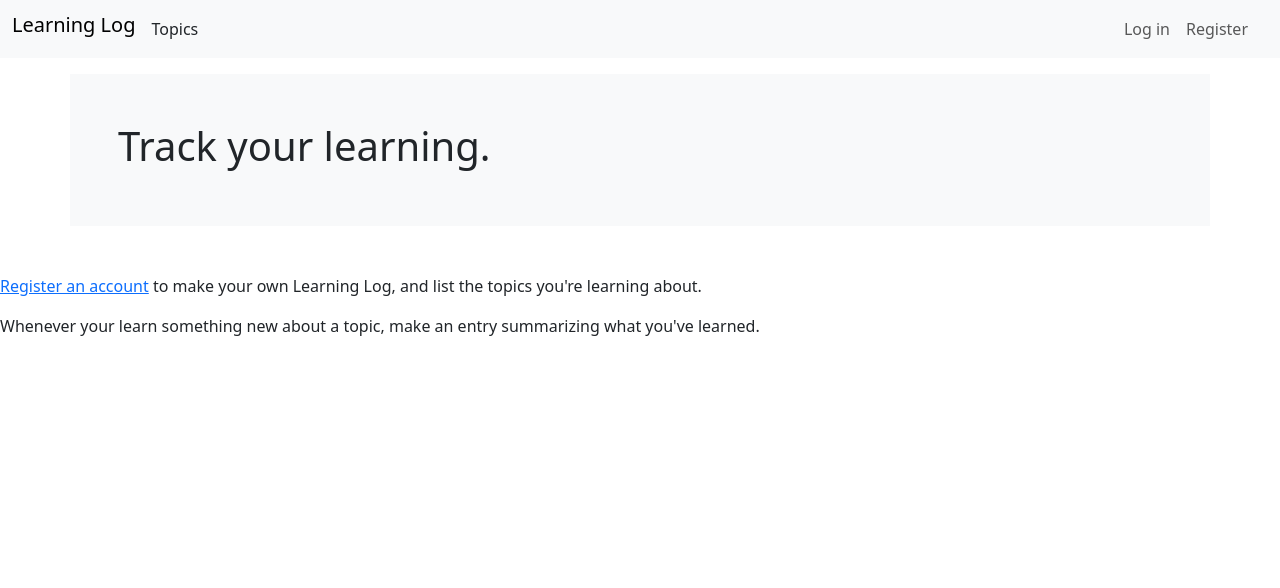
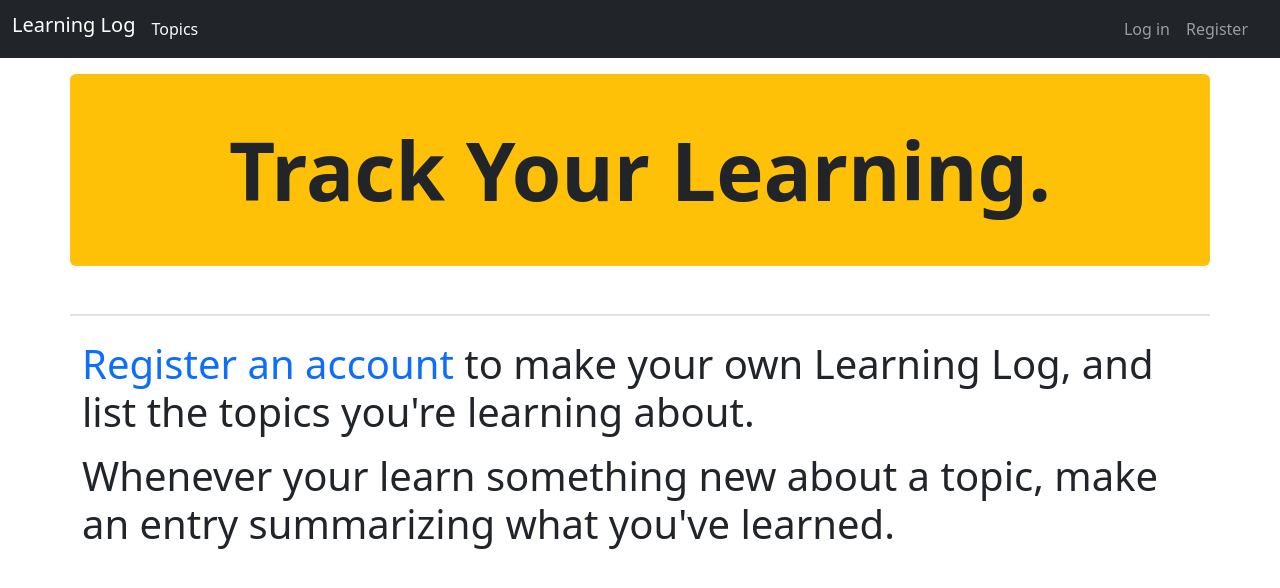
Before and after one commit to LeoHobs20s/Learning-Log, a Django app: template learning_logs/templates/learning_logs/index.html in a window 1280 px wide. Shown: the top 588 px of the page. Run offline with Django 5.2, Linux system fonts and the light colour scheme; the template is opened without the code that fills it, so the values that code supplies are empty.

Commit message:
Styled Home Page

```diff
--- a/learning_logs/templates/learning_logs/base.html
+++ b/learning_logs/templates/learning_logs/base.html
@@ -11,11 +11,11 @@
 
     <body>
 
-        <nav class="navbar navbar-expand-lg bg-light navbar-light">
+        <nav class="navbar navbar-expand-lg bg-dark navbar-dark">
             <div class="container-fluid">
                  <a class="navbar-brand h2 display-*" href="{% url 'index' %}">Learning Log</a>
 
-                 <a class="nav-link" href="{% url 'topics' %}">Topics</a>
+                 <a class="nav-link text-light" href="{% url 'topics' %}">Topics</a>
 
                  <button type="button" class="navbar-toggler" data-bs-toggle="collapse" data-bs-target="#collapseNavb">
                     <span class="navbar-toggler-icon"></span>
--- a/learning_logs/templates/learning_logs/index.html
+++ b/learning_logs/templates/learning_logs/index.html
@@ -2,19 +2,17 @@
 
 {% block content %}
 
-    <div class="container bg-light p-5 mt-3 my-5">
-        <h1>
-           Track your learning.
-        </h1>
+    <div class="container bg-warning p-5 mt-3 my-5 display-1 fw-bold text-center rounded">
+       Track Your Learning.
     </div>
 
-    <div>
+    <div class="container h6 display-6 border-top pt-4 border-2">
         <p>
-            <a href="{% url 'register' %}">Register an account</a> to make your own Learning Log, and list the topics you're learning about.
+            <a href="{% url 'register' %}" class="text-decoration-none">Register an account</a> to make your own Learning Log, and list the topics you're learning about.
         </p>
     </div>
 
-    <div>
+    <div class="container h6 display-6">
         <p>Whenever your learn something new about a topic, make an entry summarizing what you've learned.</p>
     </div>
 
```
